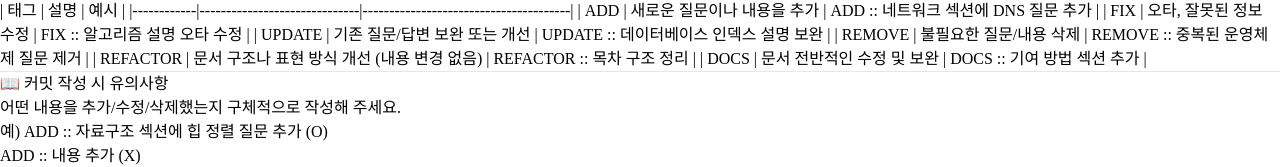
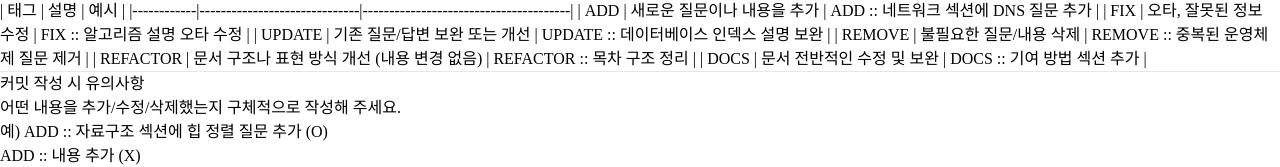
Before and after one commit to siniseong/blxnk-docs, a Next.js app: page /commit-guide in a window 1280 px wide. Shown: the part 169-336 px from the top of the page. Built offline with nearby package versions, Linux system fonts and the light colour scheme; a web font is replaced by a local one.

Commit message:
chore :: 아이콘 제거 및 글자크기 변경

```diff
--- a/pages/commit-guide.mdx
+++ b/pages/commit-guide.mdx
@@ -26,7 +26,7 @@
 
 ---
 
-### 📖 커밋 작성 시 유의사항
+## 커밋 작성 시 유의사항
    - 어떤 내용을 추가/수정/삭제했는지 구체적으로 작성해 주세요.
    - 예) `ADD :: 자료구조 섹션에 힙 정렬 질문 추가` (O)
          `ADD :: 내용 추가` (X)
```
